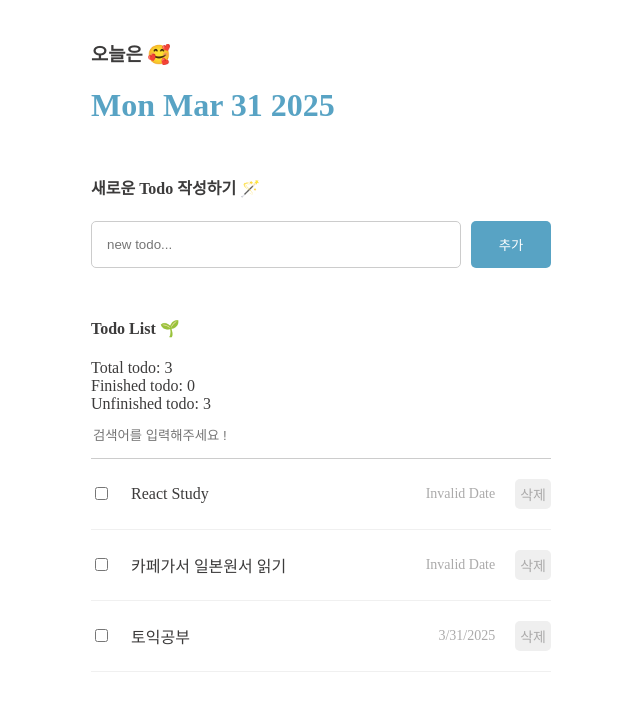
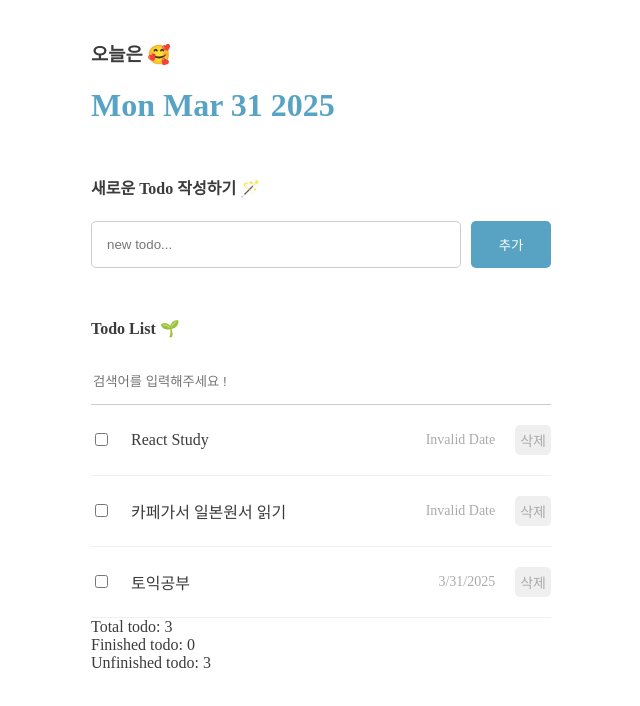
Before and after one commit to kim-myeongju/My_Todolist, a React (Vite) app: page / in a window 1280 px wide. Shown: the top 706 px of the page, without its empty margins (319-959 px from the left). Built offline with nearby package versions, Linux system fonts and the light colour scheme.

Commit message:
Context, useContext study

```diff
--- a/src/App.jsx
+++ b/src/App.jsx
@@ -3,7 +3,7 @@ import Header from './components/Header';
 import TestComp from './components/TestComp';
 import TodoEditor from './components/TodoEditor';
 import TodoList from './components/TodoList';
-import { useState, useRef, useReducer, useCallback } from 'react';
+import { useState, useRef, useReducer, useCallback, useMemo, createContext } from 'react';
 
 const mockDataTodo = [
   {
@@ -40,6 +40,9 @@ const reducer = (state, action) => {
     default : return state;
   }
 }
+
+export const TodoStateContext = createContext();
+export const TodoDispatchContext = createContext();
 
 function App() {
   // const [todo, setTodo] = useState(mockDataTodo);
@@ -104,13 +107,21 @@ function App() {
     });
   }, []);
 
+  const memoizedDispatches = useMemo(() => {
+    return { onCreate, onUpdate, onDelete };
+  }, []);
+
   return (
     <div className='App'>
       <Header />
-      <TodoEditor onCreate={onCreate} />
-      <TodoList todo={todo} onUpdate={onUpdate} onDelete={onDelete} />
+      <TodoStateContext.Provider value={todo}>
+        <TodoDispatchContext.Provider value={memoizedDispatches}>
+          <TodoEditor />
+          <TodoList />
+        </TodoDispatchContext.Provider>
+      </TodoStateContext.Provider>
     </div>
   );
 };
 
-export default App
+export default App;
--- a/src/components/TodoEditor.jsx
+++ b/src/components/TodoEditor.jsx
@@ -1,9 +1,11 @@
 import "./TodoEditor.css";
-import { useState, useRef } from "react";
+import { useState, useRef, useContext } from "react";
+import { TodoDispatchContext } from "../App";
 
-const TodoEditor = ({ onCreate }) => {
+const TodoEditor = () => {
     const [content, setContent] = useState("");
     const inputRef = useRef();
+    const { onCreate } = useContext(TodoDispatchContext);
 
     const onChangeContent = (e) => {
         setContent(e.target.value);
--- a/src/components/TodoItem.jsx
+++ b/src/components/TodoItem.jsx
@@ -1,12 +1,15 @@
 import "./TodoItem.css";
-import React from "react";
+import React, { useContext } from "react";
+import { TodoDispatchContext } from "../App";
 
-const TodoItem = ({ id, content, isDone, createdDate, onUpdate, onDelete }) => {
+const TodoItem = ({ id, content, isDone, createdDate }) => {
     /* useCallback 함수로 onUpdate, onDelete를 재생성하지 않도록함
     onUpdate, onDelete함수는 App컴포턴트로부터 Props로 받아 내려온거라서 App컴포넌트가 리렌더되면 다시 생성되기 때문에
     React.memo는 저 함수들의 참조값이 바뀌었기 때문에 새롭게 생긴거라고 인식하여 리렌더를 해버리는 문제가 있어서. */
 
     console.log(`${id} TodoItem update`);
+
+    const { onUpdate, onDelete } = useContext(TodoDispatchContext);
 
     const onChangeCheckBox = () => {
         onUpdate(id);
--- a/src/components/TodoList.jsx
+++ b/src/components/TodoList.jsx
@@ -1,9 +1,11 @@
 import "./TodoList.css";
 import TodoItem from "./TodoItem";
-import { useState, useMemo } from "react";
+import { useState, useMemo, useContext } from "react";
+import { TodoStateContext } from "../App";
 
-const TodoList = ({ todo, onUpdate, onDelete }) => {
+const TodoList = () => {
     const [search, setSearch] = useState("");
+    const todo = useContext(TodoStateContext);
 
     const onChangeSearch = (e) => {
         setSearch(e.target.value);
@@ -33,7 +35,7 @@ const TodoList = ({ todo, onUpdate, onDelete }) => {
         // console.log("analyzeTodo() 함수 호출");
         const totalCount = todo.length;
         // todo.filter((it) => it.isDone) -> isDone 이 true 인 것만 모은 새로운 배열
-        const doneCount = todo.filter((it) => it.inDone).length;
+        const doneCount = todo.filter((it) => it.isDone).length;
         const notDoneCount = totalCount - doneCount;
         return {
             totalCount,
@@ -46,19 +48,23 @@ const TodoList = ({ todo, onUpdate, onDelete }) => {
     return (
         <div className="TodoList">
             <h4>Todo List 🌱</h4>
+            <input value={search} onChange={onChangeSearch} className="searchbar" placeholder="검색어를 입력해주세요 !" />
+            <div className="list_wrapper">
+                {getSearchResult().map((it) => (
+                    <TodoItem key={it.id} {...it} />
+                ))}
+            </div>
             <div>
                 <div>Total todo: {totalCount}</div>
                 <div>Finished todo: {doneCount}</div>
                 <div>Unfinished todo: {notDoneCount}</div>
             </div>
-            <input value={search} onChange={onChangeSearch} className="searchbar" placeholder="검색어를 입력해주세요 !" />
-            <div className="list_wrapper">
-                {getSearchResult().map((it) => (
-                    <TodoItem key={it.id} {...it} onUpdate={onUpdate} onDelete={onDelete} />
-                ))}
-            </div>
         </div>
     )
 }
 
+TodoList.defaultProps = {
+    todo: [],
+};
+
 export default TodoList;
```
